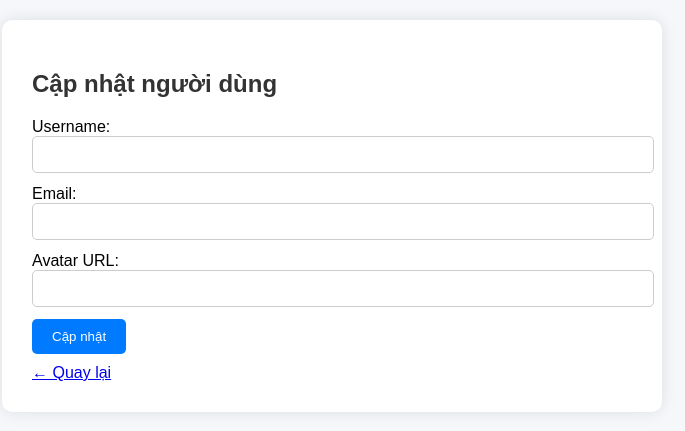
After one commit to longlasong1/do_an, a PHP site: page /update_user.php?id=1 in a window 1280 px wide. The commit adds this page. Shown: the top 431 px of the page, without its empty margins (308-993 px from the left). Run offline with PHP 8.4, Linux system fonts and the light colour scheme; data that the repository does not hold is empty.

Commit message:
last commit

```diff
--- a/index_adm.php
+++ b/index_adm.php
@@ -71,7 +71,7 @@ session_start();
 
 <a href="ql_songs.php" class="btn">quản lý bài hát</a>
 <a href="upload.php" class="btn">Tải nhạc lên</a>
-<a href="upload_album.php" class="btn">Tải album lên</a>
+<a href="qluser.php" class="btn">quản lý user</a>
 
 </body>
 </html>
--- /dev/null
+++ b/update_user.php
@@ -0,0 +1,85 @@
+<?php
+include 'db.php';
+$id = $_GET['id'];
+
+if ($_SERVER["REQUEST_METHOD"] == "POST") {
+    $username = $_POST['username'];
+    $email = $_POST['email'];
+    $avatar = $_POST['avatar'];
+
+    $stmt = $pdo->prepare("UPDATE users SET username = ?, email = ?, avatar = ? WHERE id = ?");
+    $stmt->execute([$username, $email, $avatar, $id]);
+
+    header("Location: index.php");
+}
+
+$stmt = $pdo->prepare("SELECT * FROM users WHERE id = ?");
+$stmt->execute([$id]);
+$user = $stmt->fetch(PDO::FETCH_ASSOC);
+?>
+
+<!DOCTYPE html>
+<html>
+<head>
+    <title>Cập nhật người dùng</title>
+    <style>
+        body {
+            font-family: Arial, sans-serif;
+            background-color: #f5f7fa;
+            margin: 0;
+            padding: 20px;
+        }
+
+        .container {
+            max-width: 600px;
+            margin: auto;
+            background: white;
+            padding: 30px;
+            border-radius: 10px;
+            box-shadow: 0 0 15px rgba(0,0,0,0.1);
+        }
+
+        h2 {
+            color: #333;
+        }
+
+        form input {
+            width: 100%;
+            padding: 10px;
+            margin-bottom: 12px;
+            border: 1px solid #ccc;
+            border-radius: 5px;
+        }
+
+        form button {
+            background-color: #007bff;
+            color: white;
+            padding: 10px 20px;
+            border: none;
+            border-radius: 5px;
+            cursor: pointer;
+        }
+
+        form button:hover {
+            background-color: #0069d9;
+        }
+
+        .back-link {
+            display: inline-block;
+            margin-top: 10px;
+        }
+    </style>
+</head>
+<body>
+<div class="container">
+    <h2>Cập nhật người dùng</h2>
+    <form method="POST">
+        Username: <input type="text" name="username" value="<?= $user['username'] ?>" required><br>
+        Email: <input type="email" name="email" value="<?= $user['email'] ?>" required><br>
+        Avatar URL: <input type="text" name="avatar" value="<?= $user['avatar'] ?>"><br>
+        <button type="submit">Cập nhật</button>
+    </form>
+    <a class="back-link" href="qluser.php">← Quay lại</a>
+</div>
+</body>
+</html>
```
Also changed, not shown: add_user.php (added, +82 -0 lines), delete_user.php (added, +9 -0 lines), qluser.php (added, +103 -0 lines).
